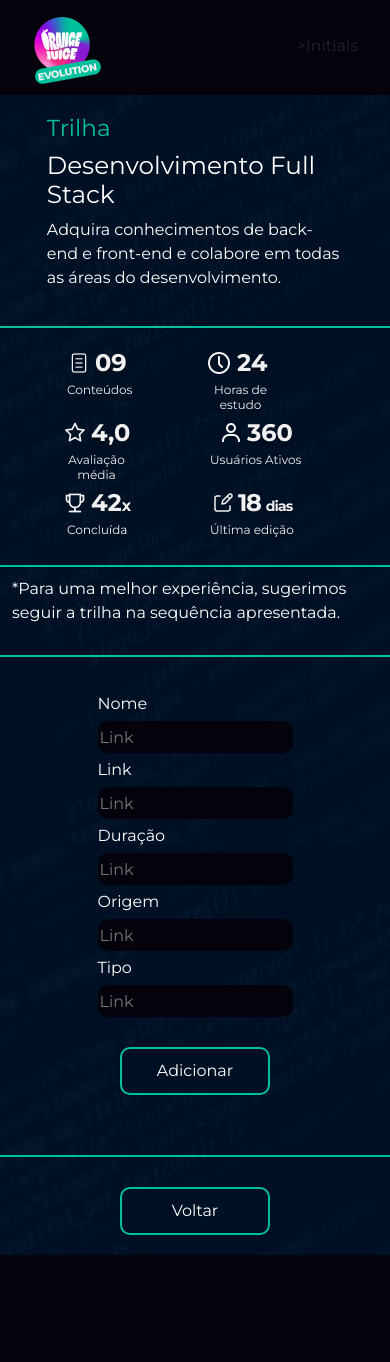
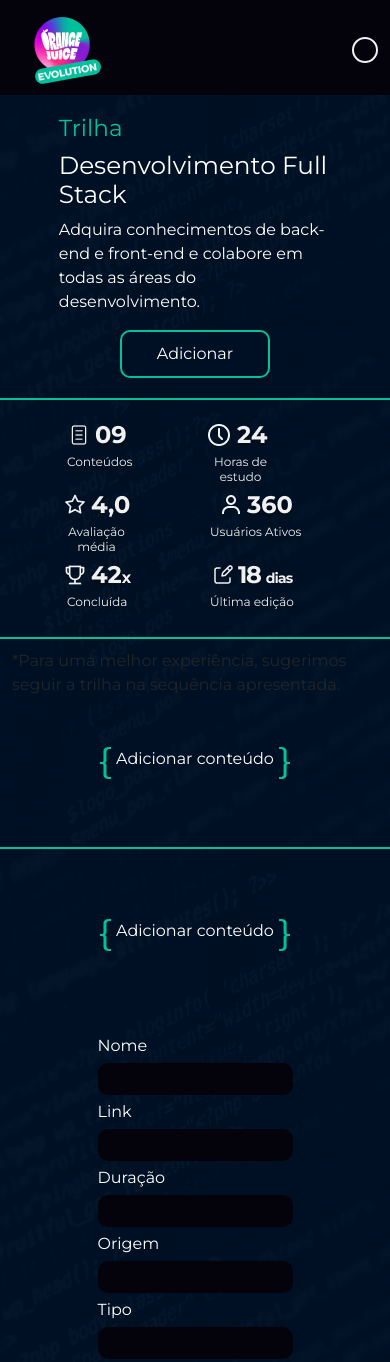
Before and after one commit to diogoOLima/OrangeEvolution, a website: page pages/conteudoTrilhaFTAdm.html in a window 390 px wide. Shown: the top 1362 px of the page. Drawn offline with nearby package versions, Linux system fonts and the light colour scheme; no server answers.

Commit message:
Tela admin Trilha FullStack finalizada

```diff
--- a/js/conteudoTrilhaFTAdm.js
+++ b/js/conteudoTrilhaFTAdm.js
@@ -7,6 +7,11 @@ const btnAdicionar = document.querySelector(".btnAdicionar")
 const divBtn = document.querySelector(".divBtn")
 // const form = document.querySelector("form")
 
+const iniciais = document.querySelector('.iniciais');
+let userLogado = JSON.parse(localStorage.getItem('userLogado'));
+let inicial = userLogado.login.split(' ').map((el)=>el[0]).join('');
+
+iniciais.innerHTML = `${inicial}`;
 
 var countConcluido = 0;
 let countAulas = 0;
@@ -145,9 +150,8 @@ function getAulas(){
                                         <div class="col-md-2 col-5 mt-4 mb-2 mt-sm-0"><p><small class="d-md-none text-info">Tempo: </small> ${aula.duração}</p></div>
                                         <div class="col-md-2 col-7 mt-4 mb-2 mt-sm-0"><p><font class="d-md-none text-info">Origem: </font>${aula.origem}</p></div>
                                         <div class="col-md-1 col-3"><button onclick="getAulaPorId(id)" class="btn-admin" id="aulaId${aula.aulaId}"><img src="../images/edit.png"></button></div>
-                                        <div class="col-md-1 col-8"><button onclick="removerAula(id)" class="btn-admin" id="aulaId${aula.aulaId}"><img src="../images/delete.png"></button></div>
-                                        <div class="col-md-1 col-1"><img src="../images/points.png"></div>
-
+                                        <div class="col-md-1 col-6"><button onclick="removerAula(id)" class="btn-admin" id="aulaId${aula.aulaId}"><img src="../images/delete.png"></button></div>
+                                        <div class="col-md-1 col-3"><img src="../images/points.png"></div>
                                     </div>
                                 </div>
                         </div>
--- a/pages/conteudoTrilhaFTAdm.html
+++ b/pages/conteudoTrilhaFTAdm.html
@@ -29,28 +29,33 @@
 
 
             <nav class="cabecalhoPrincipal-nav">
-                <ul>
-                    <li>>Initials</li>
-                </ul>
+                <div>
+                    <h2 class="iniciais"></h2>
+                </div>
             </nav>
         </div>
     </header>
 
     <div id="info-trilha">
-        <div>
-            <h3>Trilha</h3>
-            <h2>Desenvolvimento Full Stack</h2>
-            <p>Adquira conhecimentos de back-end e front-end e colabore em todas as áreas do desenvolvimento.</p>
+        <div class="resumo row">
+            <div class="col-md-6 col-xs-12">
+                <h3>Trilha</h3>
+                <h2>Desenvolvimento Full Stack</h2>
+                <p>Adquira conhecimentos de back-end e front-end e colabore em todas as áreas do desenvolvimento.</p>
+            </div>
+            <div class="col-md-6 col-xs-12">
+                <a href="#secForm"><button id="btn">Adicionar</button></a>
+            </div>
         </div>
         <div id="metricas">
             <div class="container">
                 <div class="row row-cols-2 row-cols-sm-2 row-cols-md-6">
-                    <div class="col" style="justify-content: center;"><img src="../images/smallConteudo.png" alt=""></div>
-                    <div class="col" style="justify-content: center;"><img src="../images/smallHoras.png" alt=""></div>
-                    <div class="col" style="justify-content: center;"><img src="../images/smallAvaliacoes.png" alt=""></div>
-                    <div class="col" style="justify-content: center;"><img src="../images/smallUsuarios.png" alt=""></div>
-                    <div class="col" style="justify-content: center;"><img src="../images/smallConcluido.png" alt=""></div>
-                    <div class="col" style="justify-content: center;"><img src="../images/smallEdit.png" alt=""></div>
+                    <div class="col"><img src="../images/smallConteudo.png" alt=""></div>
+                    <div class="col"><img src="../images/smallHoras.png" alt=""></div>
+                    <div class="col"><img src="../images/smallAvaliacoes.png" alt=""></div>
+                    <div class="col"><img src="../images/smallUsuarios.png" alt=""></div>
+                    <div class="col"><img src="../images/smallConcluido.png" alt=""></div>
+                    <div class="col"><img src="../images/smallEdit.png" alt=""></div>
                 </div>
             </div>
         </div>
@@ -61,6 +66,11 @@
             <div class="container">
                 <div id="conteudos">
                     <div>*Para uma melhor experiência, sugerimos seguir a trilha na sequência apresentada.</div>
+                    <div id="legenda">
+                        <img class="img4" src="../images/chave_esq.png">
+                        <p>Adicionar conteúdo</p>
+                        <img  class="img3" src="../images/chave_dir.png">
+                    </div>
                     <div id="colunas">
                         <div class="row d-none d-md-flex">
                             <div class="col-md-5">Nome</div>
@@ -73,28 +83,33 @@
             </div>
         </section>
 
-        <section>
+        <section id="secForm">
             <form onsubmit="cadastroAula()" id="formTrilha">
+                <div id="legenda">
+                    <img class="img4" src="../images/chave_esq.png">
+                    <p>Adicionar conteúdo</p>
+                    <img  class="img3" src="../images/chave_dir.png">
+                </div>
                 <div>
                     <div>
                         <label for="nome">Nome</label>
-                        <input type="text" id="nome" name="nomeAula" placeholder="Link">
+                        <input type="text" id="nome" name="nomeAula">
                     </div>
                     <div>
                         <label for="link">Link</label>
-                        <input type="text" id="link" name="link" placeholder="Link">
+                        <input type="text" id="link" name="link">
                     </div>
                     <div>
                         <label for="duracao">Duração</label>
-                        <input type="text" id="duracao" name="tempo" placeholder="Link">
+                        <input type="text" id="duracao" name="tempo">
                     </div>
                     <div>
                         <label for="origem">Origem</label>
-                        <input type="text" id="origem" name="origem" placeholder="Link">
+                        <input type="text" id="origem" name="origem">
                     </div>
                     <div>
                         <label for="tipo">Tipo</label>
-                        <input type="text" id="tipo" name="tipo" placeholder="Link">
+                        <input type="text" id="tipo" name="tipo">
                     </div>
                 </div>
                 <div class="col divBtn"><button id="btn" class="btnAdicionar" type="submit">Adicionar</button></div>
@@ -105,24 +120,13 @@
         <a href="./areaAdmin.html"><button id="btn">Voltar</button></a>
 
     </main>
-    <!-- <div class="container" style=" padding: 20px;">
-        <div class="card card-borda">
-            <div class="card-body">
-                <div class="row" style="display: flex;align-items: center;justify-content: center;">
-                    <div class="col-md-5"><div><small class="text-info">Artigo</small><p>Migração de carreira</p></div></div>
-                    <div class="col-md-2 col-5 mt-4 mb-2 mt-sm-0"><p><small class="d-sm-none">Tempo:</small> 6 min</p></div>
-                    <div class="col-md-2 col-7 mt-4 mb-2 mt-sm-0"><p><font class="d-sm-none">Origen:</font> Orange Juice</p></div>
-                    <div class="col-md-2"><font class="d-sm-none">Status: </font><a href="" class="btn btn-danger">Pendente</a></div>
-                    <div class="col-md-1 d-none d-sm-block"><i class="fa-solid fa-chevron-right fs-4" ></i></div>
-                </div>
-            </div>
-          </div>
-    </div> -->
 
     <footer>
-        <img src="../images/Logo FCamara.png">
-        <img src="../images/Logo Orange Juice.png">
+        <img id="img1" src="../images/Logo FCamara.png">
+        <img id="img2" src="../images/Logo Orange Juice.png">
     </footer>
+
+
 
 
     <script src="../js/conteudoTrilhaFTAdm.js"></script>
--- a/styles/style.css
+++ b/styles/style.css
@@ -1,11 +1,6 @@
-/* * {
-    outline: 1px solid red;
-} */
-
 :root {
     --green: #00C19C;
 }
-
 
 body{
 font-family: Montserrat;
@@ -203,7 +198,6 @@ nav li {
     border-color: #00C19C;
 }
 
-
 input{
     background: #04030C;
     border-radius: 10px;
@@ -218,9 +212,6 @@ label{
     color: white;
     margin: 5px 0px;
 }
-
-
-
 
 footer{
     display: flex;
@@ -240,10 +231,6 @@ div.aula{
 .pendente{
     background-color: #CA1C1C;
 }
-
-/* .concluido{
-    background-color: blue;
-} */
 
 #barra {
     height: 20px;
@@ -316,8 +303,6 @@ main button {
     padding: 5px;
 }
 
-
-
 #infoProgresso {
     display: flex;
     justify-content: flex-end;
@@ -339,34 +324,12 @@ main button {
     color: white;
 }
 
-
-
 #conteudos > div{
     /* display: flex;
     flex-direction: column;
     align-items: center;
     margin:20px;*/
     padding: 10px 0px;
-}
-
-#conteudos #colunas {
-    /* display: flex;
-    width: 90%;
-    padding: 20px;
-    justify-content: space-between;
-    box-sizing: border-box;*/
-
-}
-
-#conteudos #colunas>p{
-   /* width: 25%;
-    text-align: center;*/
-}
-
-
-#conteudos #colunas div {
-    /*display: flex;
-    width: 75%;*/
 }
 
 #conteudos #colunas div p:nth-child(1) {
@@ -397,7 +360,6 @@ main button {
 }
 
 .aula a p{
-
     white-space: nowrap;
     overflow: hidden;
     text-overflow: ellipsis;
@@ -474,3 +436,66 @@ main button {
 a {
     text-decoration: none !important;
 }
+
+.resumo {
+    display: flex;
+    justify-content: space-between;
+    align-items: center;
+}
+
+#legenda > p {
+    justify-content: center;
+    text-align: center;
+    color: white;
+    font-size: 1.5em;
+    padding: 0px 5px;
+
+}
+#legenda {
+    justify-content: center;
+    display: flex;
+    padding: 40px 0px !important;
+}
+#legenda > img{
+    height: 2em;
+    width: 0.7em;
+}
+
+@media(max-width: 600px){
+    #img1 {
+        width: 150px;
+    }
+    #img2 {
+        width: 100px;
+    }
+    .img3, .img4 {
+        height: 2em;
+        width: 0.7em;
+    }
+}
+
+@media(max-width: 425px){
+    .img3, .img4 {
+        height: 0.4em;
+        width: 0.4em;
+    }
+    #legenda > p {
+        font-size: 1em;
+
+    }
+}
+@media(max-width: 375px){
+    #legenda > p {
+        font-size: 0.8em;
+    }
+}
+
+@media(max-width: 320px){
+    .img3, .img4 {
+        height: 1.2em;
+        width: 0.4em;
+    }
+    #legenda > p {
+        font-size: 0.6em;
+    }
+}
```
